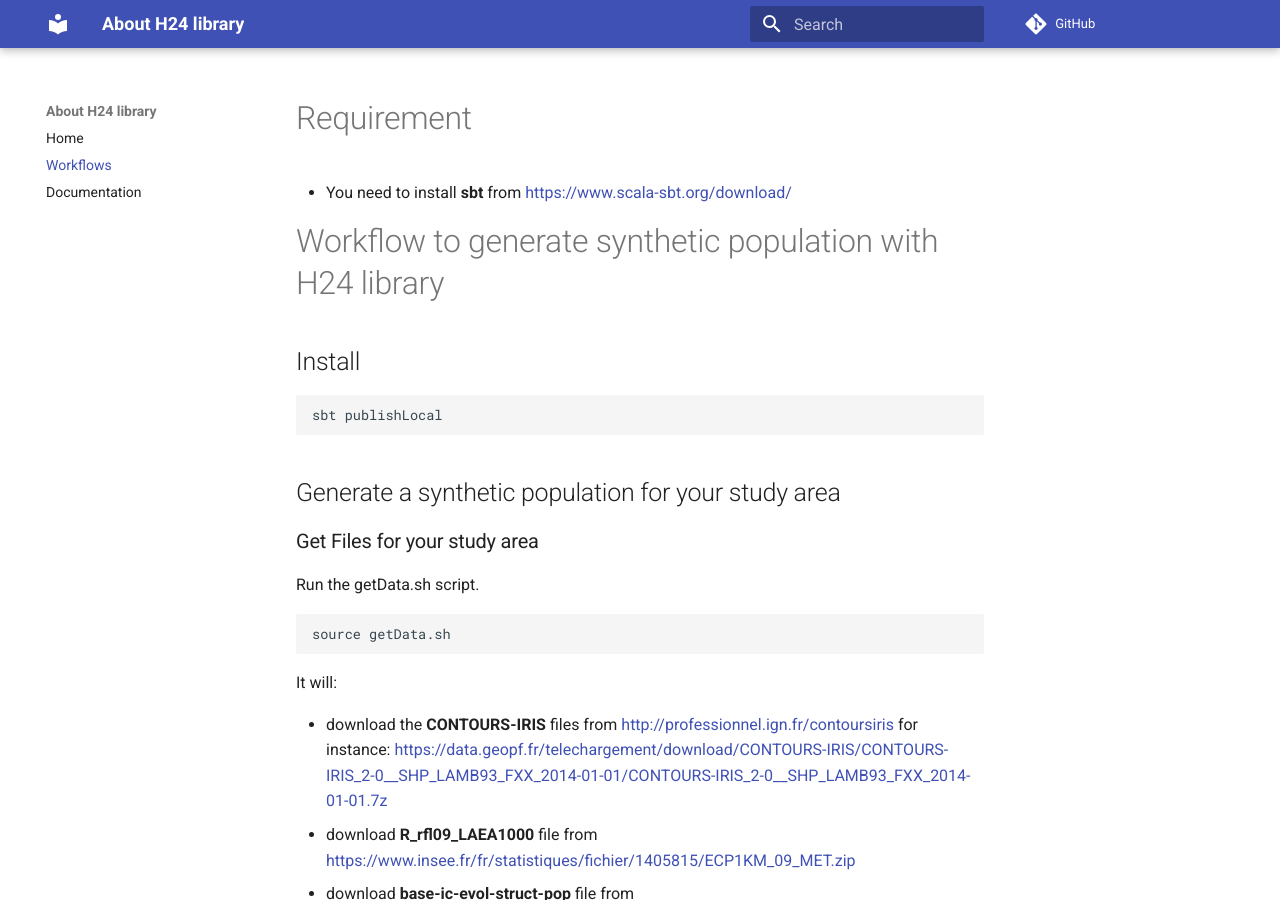
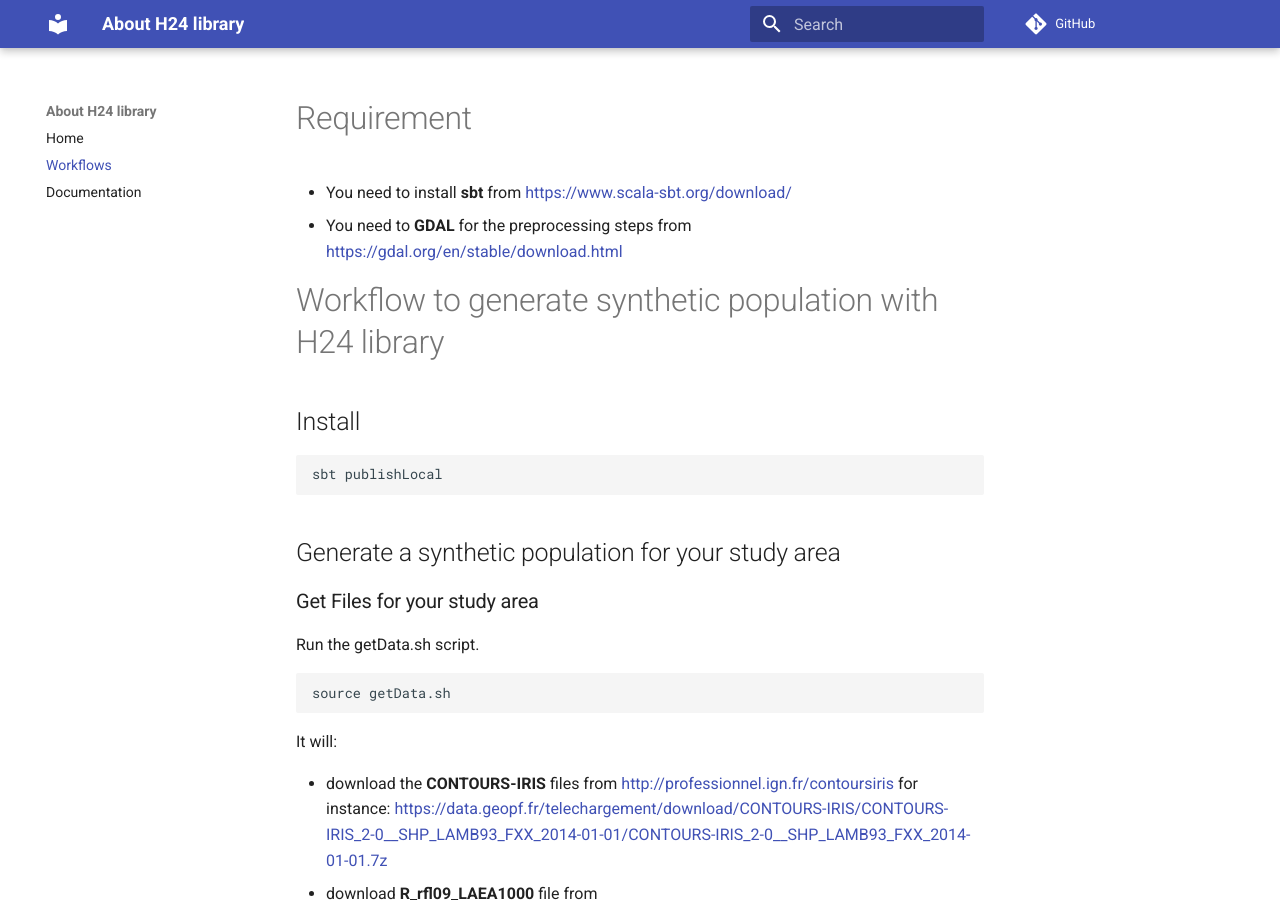
Before and after one commit to eighties-cities/h24, an MkDocs documentation site: the page built from docs/workflows.md, in a window 1280 px wide and 900 px high. Built offline with MkDocs 1.6.1 and Material for MkDocs 9.7.7, drawn with Linux system fonts in a browser that asks for light colours; comment, search, counter and statistics services are not loaded.

Commit message:
Update workflows.md

```diff
--- a/docs/workflows.md
+++ b/docs/workflows.md
@@ -5,6 +5,7 @@ editor_options:
 ---
 # Requirement
 - You need to install **sbt** from <https://www.scala-sbt.org/download/>
+- You need to **GDAL** for the preprocessing steps from <https://gdal.org/en/stable/download.html>
 
 # Workflow to generate synthetic population with H24 library
 
```
